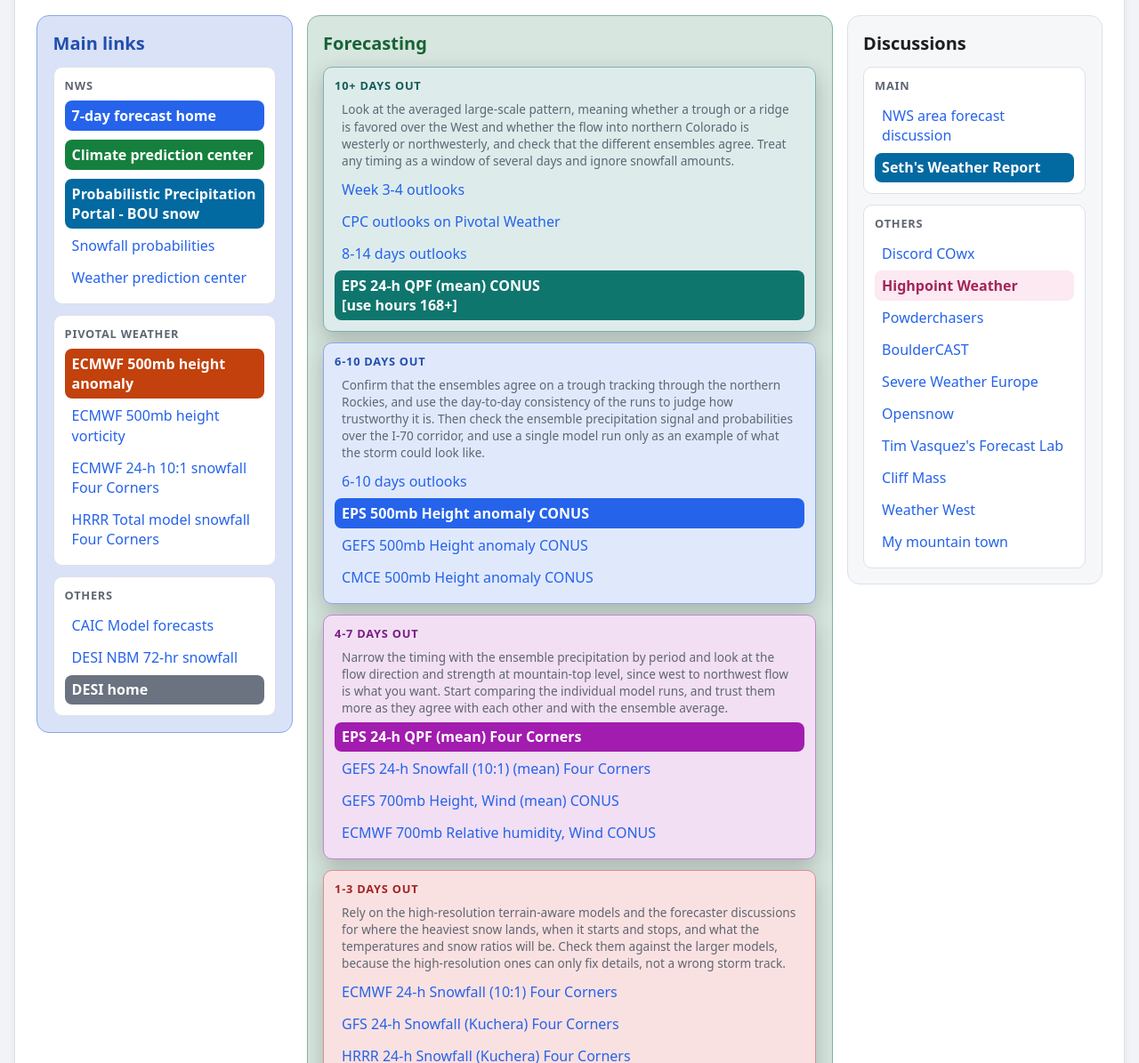
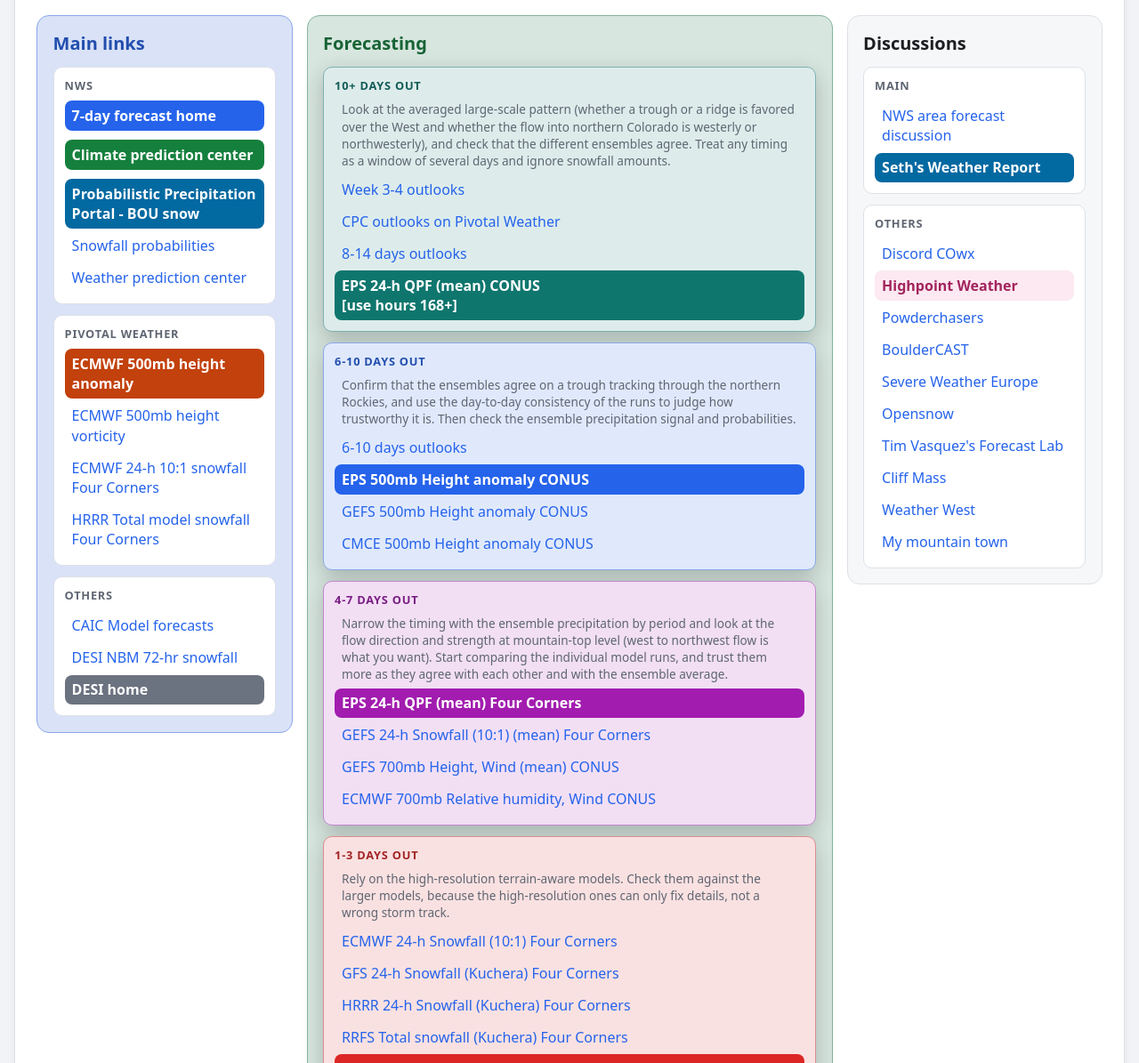
Before and after one commit to giobiondani/favorites, a plain HTML site: page index.html in a window 1280 px wide. Shown: the part 105-1300 px from the top of the page at 89% size. Drawn offline with Linux system fonts and the light colour scheme.

Commit message:
Refine weather forecast notes for clarity

```diff
--- a/index.html
+++ b/index.html
@@ -48,7 +48,7 @@
 
             <div class="card-3 teal shadow">
                 <h4>10+ days out</h4>
-                <p class="card-note">Look at the averaged large-scale pattern, meaning whether a trough or a ridge is favored over the West and whether the flow into northern Colorado is westerly or northwesterly, and check that the different ensembles agree. Treat any timing as a window of several days and ignore snowfall amounts.</p>
+                <p class="card-note">Look at the averaged large-scale pattern (whether a trough or a ridge is favored over the West and whether the flow into northern Colorado is westerly or northwesterly), and check that the different ensembles agree. Treat any timing as a window of several days and ignore snowfall amounts.</p>
                 <a class="card-link" href="https://www.cpc.ncep.noaa.gov/products/predictions/WK34/" target="_blank">Week 3-4 outlooks</a>
                 <a class="card-link" href="https://beta.pivotalweather.com/forecasts/cpc/cpc_prcp_d0814/conus" target="_blank">CPC outlooks on Pivotal Weather</a>
                 <a class="card-link" href="https://www.cpc.ncep.noaa.gov/products/predictions/814day/" target="_blank">8-14 days outlooks</a>
@@ -57,7 +57,7 @@
 
             <div class="card-3 blue shadow">
                 <h4>6-10 days out</h4>
-                <p class="card-note">Confirm that the ensembles agree on a trough tracking through the northern Rockies, and use the day-to-day consistency of the runs to judge how trustworthy it is. Then check the ensemble precipitation signal and probabilities over the I-70 corridor, and use a single model run only as an example of what the storm could look like.</p>
+                <p class="card-note">Confirm that the ensembles agree on a trough tracking through the northern Rockies, and use the day-to-day consistency of the runs to judge how trustworthy it is. Then check the ensemble precipitation signal and probabilities.</p>
                 <a class="card-link" href="https://www.cpc.ncep.noaa.gov/products/predictions/610day/" target="_blank">6-10 days outlooks</a>
                 <a class="card-link solid blue" href="https://beta.pivotalweather.com/models/epsens/500h_anom-mean/conus?forecastHour=0" target="_blank">EPS 500mb Height anomaly CONUS</a>
                 <a class="card-link" href="https://beta.pivotalweather.com/models/gefsens/500h_anom-mean/conus?forecastHour=0" target="_blank">GEFS 500mb Height anomaly CONUS</a>
@@ -66,7 +66,7 @@
 
             <div class="card-3 magenta shadow">
                 <h4>4-7 days out</h4>
-                <p class="card-note">Narrow the timing with the ensemble precipitation by period and look at the flow direction and strength at mountain-top level, since west to northwest flow is what you want. Start comparing the individual model runs, and trust them more as they agree with each other and with the ensemble average.</p>
+                <p class="card-note">Narrow the timing with the ensemble precipitation by period and look at the flow direction and strength at mountain-top level (west to northwest flow is what you want). Start comparing the individual model runs, and trust them more as they agree with each other and with the ensemble average.</p>
                 <a class="card-link solid magenta" href="https://beta.pivotalweather.com/models/epsens/qpf_024h-mean-imp/us_fc?forecastHour=24" target="_blank">EPS 24-h QPF (mean) Four Corners</a>
                 <a class="card-link" href="https://beta.pivotalweather.com/models/gefsens/sn10_024h-mean-imp/us_fc?forecastHour=24" target="_blank">GEFS 24-h Snowfall (10:1) (mean) Four Corners</a>
                 <a class="card-link" href="https://beta.pivotalweather.com/models/gefsens/700wh-mean/conus?forecastHour=0" target="_blank">GEFS 700mb Height, Wind (mean) CONUS</a>
@@ -75,7 +75,7 @@
 
             <div class="card-3 red shadow">
                 <h4>1-3 days out</h4>
-                <p class="card-note">Rely on the high-resolution terrain-aware models and the forecaster discussions for where the heaviest snow lands, when it starts and stops, and what the temperatures and snow ratios will be. Check them against the larger models, because the high-resolution ones can only fix details, not a wrong storm track.</p>
+                <p class="card-note">Rely on the high-resolution terrain-aware models. Check them against the larger models, because the high-resolution ones can only fix details, not a wrong storm track.</p>
                 <a class="card-link" href="https://beta.pivotalweather.com/models/ecmwf_full/sn10_024h-imp/us_fc?forecastHour=24" target="_blank">ECMWF 24-h Snowfall (10:1) Four Corners</a>
                 <a class="card-link" href="https://beta.pivotalweather.com/models/gfs/snku_024h-imp/us_fc?forecastHour=24" target="_blank">GFS 24-h Snowfall (Kuchera) Four Corners</a>
                 <a class="card-link" href="https://beta.pivotalweather.com/models/hrrr/snku_024h-imp/us_fc?forecastHour=24" target="_blank">HRRR 24-h Snowfall (Kuchera) Four Corners</a>
```
